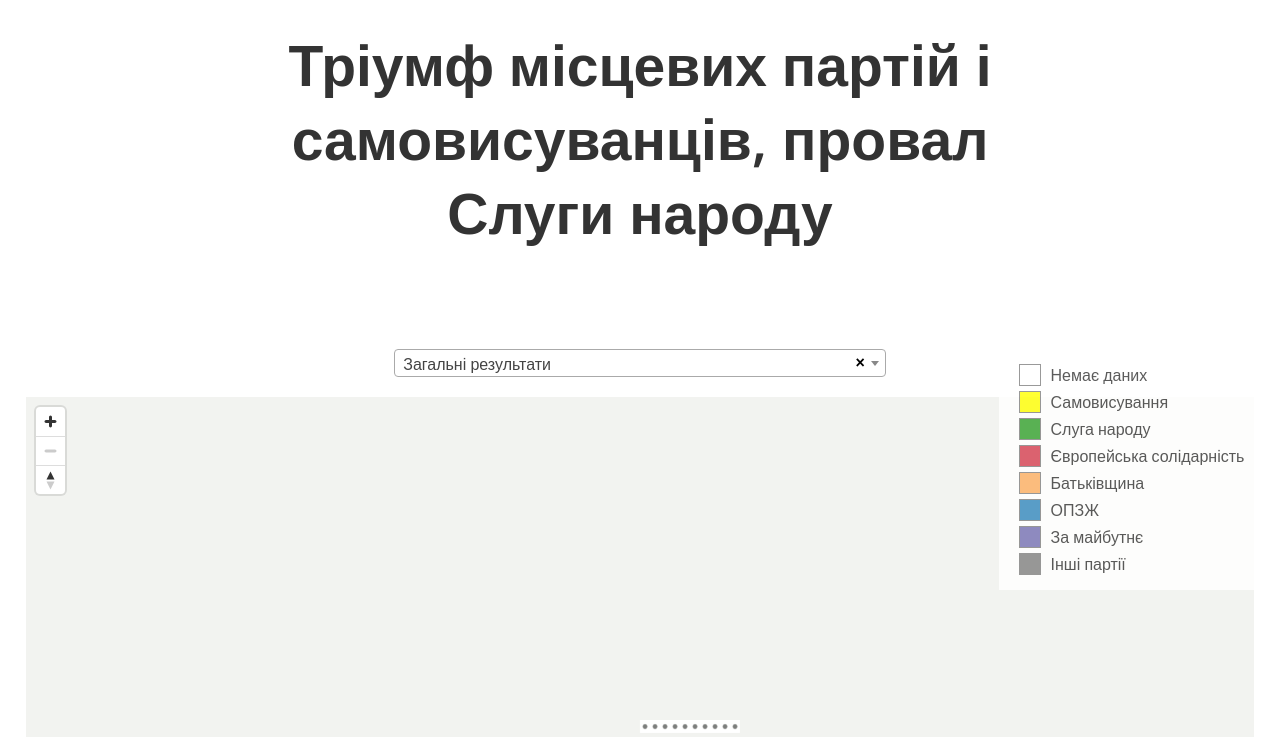
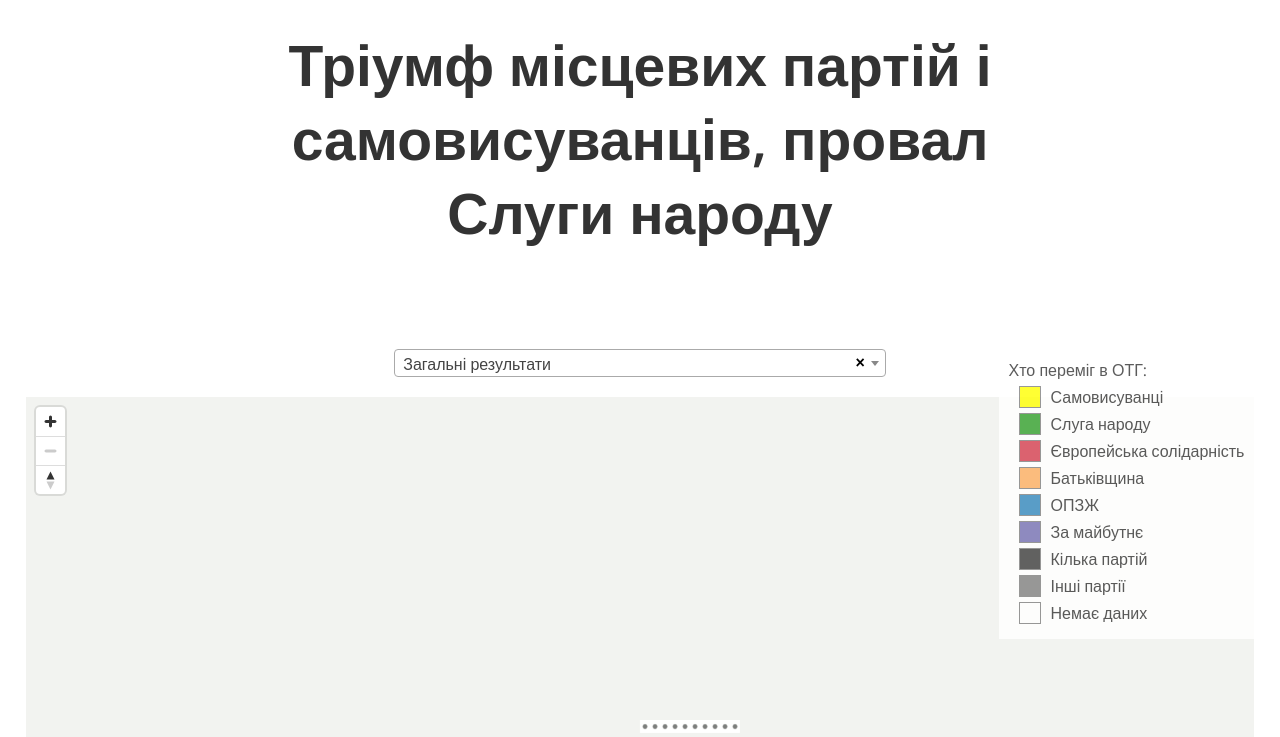
Before and after one commit to texty/local_elections_2020, a plain HTML site: page index.html in a window 1280 px wide. Shown: the part 63-800 px from the top of the page. Drawn offline with nearby package versions, Linux system fonts and the light colour scheme; no server answers.

Commit message:
додала тултіпи зі складом рад

```diff
--- a/index.html
+++ b/index.html
@@ -117,14 +117,11 @@
         </div>
 
         <div id="legend_2" class="legend-wrapper" >
+            <div>Хто переміг в ОТГ:</div>
 
             <div class="legend-item" >
-                <span class="rect" style="background-color: white"></span>
-                <span>Немає даних</span>
-            </div>
-            <div class="legend-item" >
                 <span class="rect" style="background-color: yellow"></span>
-                <span>Самовисування</span>
+                <span>Самовисуванці</span>
             </div>
 
             <div class="legend-item">
@@ -147,10 +144,17 @@
                 <span class="rect" style="background-color: #7570b3"></span>
                 <span>За майбутнє</span>
             </div>
-
+            <div class="legend-item">
+                <span class="rect" style="background-color: #3c3c3c"></span>
+                <span>Кілька партій</span>
+            </div>
             <div class="legend-item">
                 <span class="rect" style="background-color: grey"></span>
                 <span>Інші партії</span>
+            </div>
+            <div class="legend-item" >
+                <span class="rect" style="background-color: white"></span>
+                <span>Немає даних</span>
             </div>
 
 
--- a/js/map.js
+++ b/js/map.js
@@ -105,6 +105,8 @@ map.on('load', function () {
                  "yellow",
                  'NA',
                  'transparent',
+                 'multiple',
+                 '#3c3c3c',
                  "silver"
                 ],
 
```
